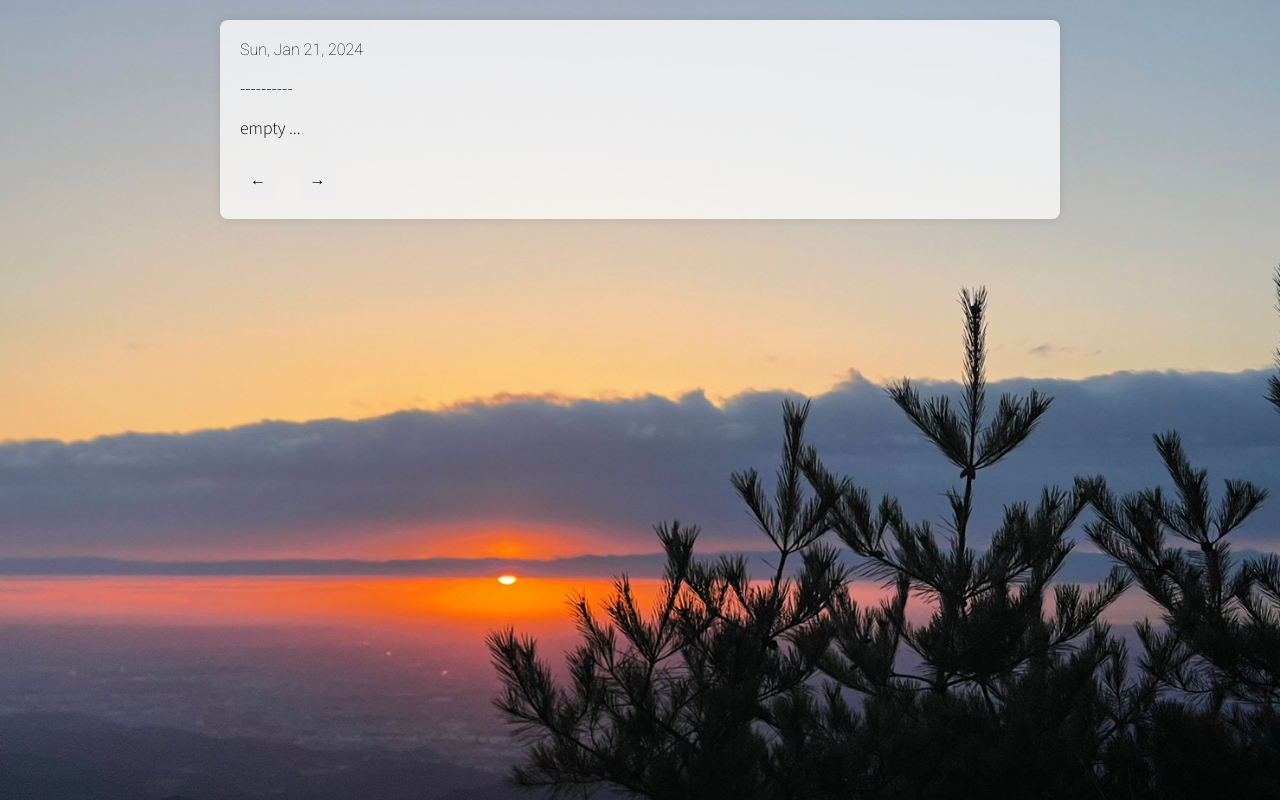
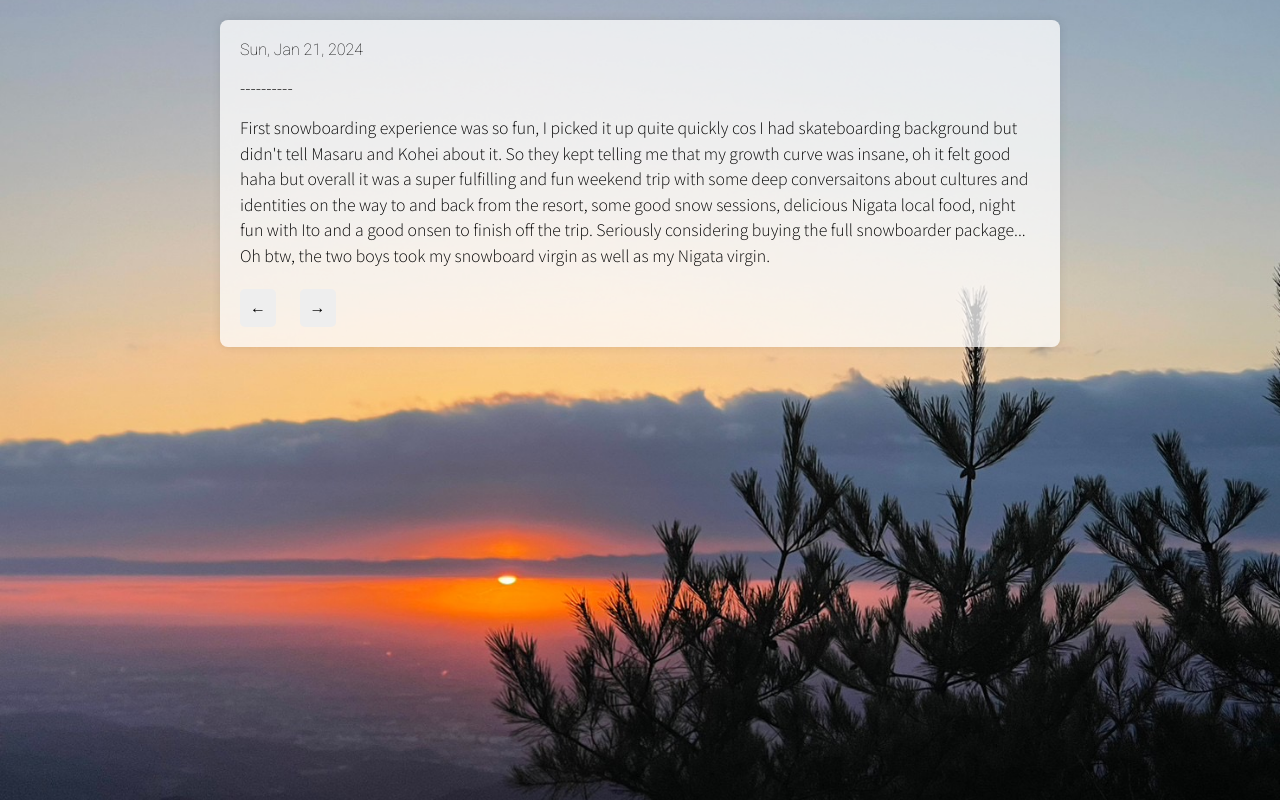
Before and after one commit to yasulin/yasulin.github.io, a plain HTML site: page index.html in a window 1280 px wide. Drawn offline with Linux system fonts and the light colour scheme.

Commit message:
Add 1/21 entry

```diff
--- a/index.html
+++ b/index.html
@@ -47,7 +47,7 @@
         { date: "01/18/2024", content: "Had dinner with Hiro, one of my colleagues at Astroscale and I was telling him it's getting busier at work, I listed what I was working on at the moment and I think it got up to 10 tasks... I was surprised myself too. Oh well, responsibility comes with experience I guess and I should be happy about it!" },
         { date: "01/19/2024", content: "言葉とかアイデアみたいに中身がなくて表層的で簡単に見えることが、実は日本人にとって1番難しい。日本人が今まで活躍してきた領域をみると、モノを作って売るとか、スポーツで誰の目にも明らかな成績で勝つ、みたいな言葉が介在しないハードな世界でだけ戦うことができたと思う。逆にビジネスの領域では、言葉やアイデアによって作られるブランドビジネスやラグジュアリービジネスにおいては日本の存在感はゼロ。ソフトウェアや情報、メディアのレイヤーでも厳しい。1番重要のはイデオロギーや価値観設計のところで、明治以降、価値を測る尺度を海外から輸入して、その尺度で戦うということを強いられてきて、気づいたら強いられているということも忘れてしまって、それが当然の営みであるかのように、自分たちを自己洗脳してしまっている。それは今のSDGsなどを見れば明らかで、引いては企業の時価総額や国のGDPなど、全部そう。特にこれからの高齢化と人口減少ステージになってくると、経済的な絶対力で物事の尺度を図るのは、どんどん日本にとって厳しくなる。一国のGDPや企業の時価総額の合計で競争するのが厳しくなる現実がある。だとすると、自分たちが戦える方向に、いかにルールを組み替えるかが大事になってくると思う。これは日本の「弱さ」というよりは、ただ「意識していない」ということだと考える。日本は良くも悪しくも同じような人たちで作られた社会である。大体多くの人が日本語のネイティブで、同じような見た目で、大体同じ文化を共有している。その阿吽の呼吸、言わなくても伝わるという性質が、いい方向で働くと、チームプレイで、まめにお互いを監視しあって勤勉に働くとか、治安がいいとか、街が綺麗だとか、になる。ただ悪い方向にいくと、自分たちが何をしようとしているのか、どういう目的のもと、どういう制約のもと動いているのかということを説明したり、明示化したり、ぶつけ合ったりするということが苦手になってしまう。それをする必要性ないから。必要ないと大体退化していく。それを繰り返してきた結果が今だと思う。逆にそれを意識さえすれば、日本ほど変な国はないから、自分たちが暗黙に作り出してしまっている価値観や世界観があるはずだから、いかにそれを言葉にしていくか、壊していくか、再建していくか。今後、コンテンツ産業が重要になる中で、一体自分たちが何をやろうとしているのか、どのような世界観を作っているのかを説明できるリーダーが必要だ。" },
         { date: "01/20/2024", content: "I'm on ski trip so will update tomorrow!" },
-        { date: "01/21/2024", content: "empty ..." },
+        { date: "01/21/2024", content: "First snowboarding experience was so fun, I picked it up quite quickly cos I had skateboarding background but didn't tell Masaru and Kohei about it. So they kept telling me that my growth curve was insane, oh it felt good haha but overall it was a super fulfilling and fun weekend trip with some deep conversaitons about cultures and identities on the way to and back from the resort, some good snow sessions, delicious Nigata local food, night fun with Ito and a good onsen to finish off the trip. Seriously considering buying the full snowboarder package... Oh btw, the two boys took my snowboard virgin as well as my Nigata virgin." },
         { date: "01/22/2024", content: "empty ..." },
         { date: "01/23/2024", content: "empty ..." },
         { date: "01/24/2024", content: "empty ..." },
```
